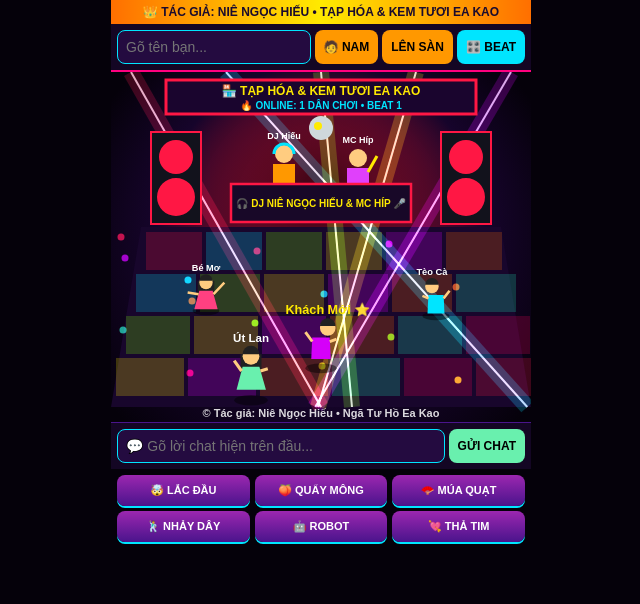
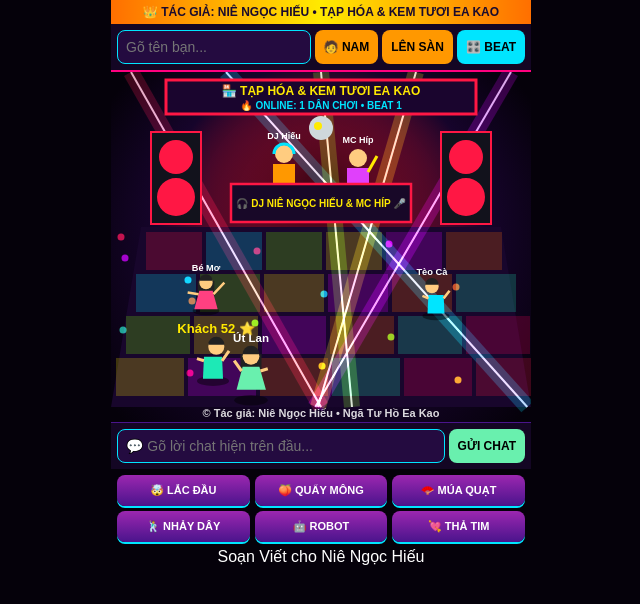
Before and after one commit to leejiang1999-cpu/Sannhayekao, a plain HTML site: page index.html in a window 1280 px wide. Shown: the whole page, without its empty margins (319-959 px from the left). Drawn offline with Linux system fonts and the light colour scheme; no server answers.

Commit message:
Update index.html

```diff
--- a/index.html
+++ b/index.html
@@ -49,11 +49,13 @@ canvas{width:100%;max-width:420px;height:350px;display:block;touch-action:manipu
   <button class="act" onclick="setDance(5,'🤖 ROBOT!')">🤖 ROBOT</button>
   <button class="act" onclick="setDance(6,'💘 THẢ TIM!')">💘 THẢ TIM</button>
 </div>
+Soạn
+Viết cho Niê Ngọc Hiếu
 <script>
 const DB="https://firebaseio.com";
-const UID="u"+Math.floor(Math.random()*999999);
+const UID="u"+Date.now()+Math.floor(Math.random()*999);
 const cv=document.getElementById("c"),ctx=cv.getContext("2d");
-let ac,step=0,iv,me="Khách Mới",gen=0,mx=210,my=275,dance=1,say="LÊN SÀN!",stT=90,trk=0,online="",cnt=1,tgt="",rep="",repT=0,curThinh="";
+let ac,step=0,iv,me="Khách "+Math.floor(Math.random()*99),gen=0,mx=Math.floor(Math.random()*220+100),my=Math.floor(Math.random()*80+220),dance=1,say="LÊN SÀN!",stT=90,trk=0,online="",cnt=1,tgt="",rep="",repT=0,curThinh="",netSt="⏳ Đang nối...";
 const beats="330,330,0,330,392,0,440,392,330,0,293,330,392,0,440,523|440,0,440,523,587,0,523,440,392,0,392,440,523,0,587,659|261,329,392,523,392,329,261,0,293,349,440,587,440,349,293,0";
 const cls="#ff1744|#00e5ff|#76ff03|#ffea00|#d500f9|#ff6d00|#1de9b6|#f50057";
 const myCl=cls.split("|").at(Math.floor(Math.random()*8));
@@ -62,15 +64,26 @@ const thinh30="Mời bạn ly kem tươi quán anh Hiếu nhé!|Cà phê đắng
 
 function randThinh(){let a=thinh30.split("|");curThinh=a.at(Math.floor(Math.random()*a.length));document.getElementById("fpreview").innerText="💬 "+curThinh;}
 function upName(){let v=document.getElementById("nm").value.trim();if(v)me=v;}
-function syncUp(){upName();let d={id:UID,n:me,x:Math.round(mx),y:Math.round(my),d:dance,g:gen,c:myCl,s:stT>0?say:"",t:Date.now()};fetch("https://firebaseio.com"+UID+".json",{method:"PUT",body:JSON.stringify(d)}).catch(()=>{});}
+function syncUp(){
+  upName();
+  let d={id:UID,n:me,x:Math.round(mx),y:Math.round(my),d:dance,g:gen,c:myCl,s:stT>0?say:"",t:Date.now()};
+  let x=new XMLHttpRequest();x.open("PUT",DB+"/"+UID+".json",true);
+  x.onload=()=>{if(x.status===200)netSt="✅ Online";else netSt="❌ Lỗi "+x.status;};
+  x.onerror=()=>{netSt="❌ Lỗi mạng";};
+  x.send(JSON.stringify(d));
+}
 function syncDown(){
-  fetch(DB).then(r=>r.json()).then(data=>{
-    if(!data)return;let now=Date.now(),nw="",c=0;
-    Object.values(data).forEach(u=>{if(!u||now-u.t>25000)return;c++;if(u.id===UID)return;let cs=(u.s||"").replaceAll("|"," ").replaceAll(","," ");nw+=(nw?"|":"")+u.n+","+u.x+","+u.y+","+u.c+","+u.d+","+u.g+","+cs;});
-    online=nw;cnt=Math.max(1,c);
-  }).catch(()=>{});
+  let x=new XMLHttpRequest();x.open("GET",DB+".json?r="+Math.random(),true);
+  x.onload=()=>{
+    if(x.status!==200)return;
+    let data=JSON.parse(x.responseText);if(!data)return;
+    let now=Date.now(),nw="",c=0;
+    Object.values(data).forEach(u=>{if(!u||!u.id||now-u.t>60000)return;c++;if(u.id===UID)return;let cs=(u.s||"").replaceAll("|"," ").replaceAll(","," ");nw+=(nw?"|":"")+u.n+","+u.x+","+u.y+","+u.c+","+u.d+","+u.g+","+cs;});
+    online=nw;cnt=Math.max(1,c);document.getElementById("author").innerText="👑 NIÊ NGỌC HIẾU • "+netSt+" ("+cnt+" người)";
+  };
+  x.send();
 }
-setInterval(()=>{syncUp();syncDown();},1100);
+syncUp();syncDown();setInterval(()=>{syncUp();syncDown();},1200);
 function tone(tp,f1,f2,vol,dur){let t=ac.currentTime,o=ac.createOscillator(),g=ac.createGain();o.type=tp;o.frequency.setValueAtTime(f1,t);if(f2)o.frequency.exponentialRampToValueAtTime(f2,t+dur);g.gain.setValueAtTime(vol,t);g.gain.exponentialRampToValueAtTime(0.005,t+dur);o.connect(g);g.connect(ac.destination);o.start(t);o.stop(t+dur);}
 function playStep(){if(!ac)return;let s=step%16,mel=beats.split("|").at(trk).split(",");if(s%4===0)tone("sine",150,35,0.65,0.16);if(s%4===2)tone("sawtooth",65,110,0.28,0.14);if(s%2===1)tone("square",3200,1200,0.05,0.04);let nf=Number(mel.at(s));if(nf>0)tone("sawtooth",nf,nf*1.01,0.14,0.13);step++;}
 function startMusic(){if(!ac)ac=new(window.AudioContext||window.webkitAudioContext)();if(ac.state==="suspended")ac.resume();if(!iv)iv=setInterval(playStep,135);}
@@ -80,7 +93,7 @@ function join(){upName();startMusic();setDance(dance,"LÊN SÀN ONLINE!");}
 function setDance(d,txt){upName();startMusic();dance=d;say=txt;stT=90;syncUp();}
 function sendFlirt(){document.getElementById("flirt").style.display="none";say="💘 "+curThinh;stT=260;dance=6;if(tgt==="Bé Mơ"){rep="Ko nhaz! 🙅‍♀️";repT=260;}else if(tgt==="Tèo Cà"||tgt==="Út Lan"){rep="Okela chốt đơn kem tươi luôn! 😍";repT=260;}syncUp();}
 function sendChat(){let el=document.getElementById("msg"),v=el.value.trim();if(!v)return;upName();startMusic();say="💬 "+v;stT=320;el.value="";syncUp();}
-cv.addEventListener("pointerdown",e=>{
+  cv.addEventListener("pointerdown",e=>{
   startMusic();let r=cv.getBoundingClientRect();
   let tx=(e.clientX-r.left)*(420/r.width),ty=Math.max(185,Math.min(325,(e.clientY-r.top)*(350/r.height)));
   let hit="",all=bots+(online?"|"+online:"");
```
